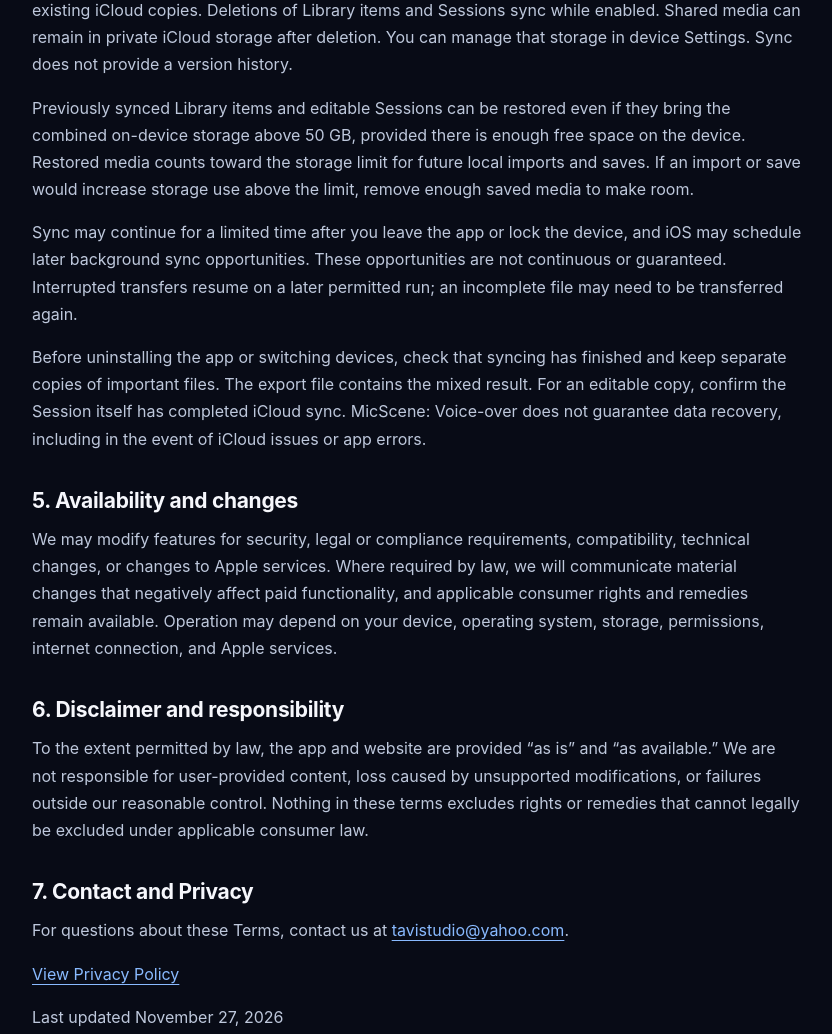
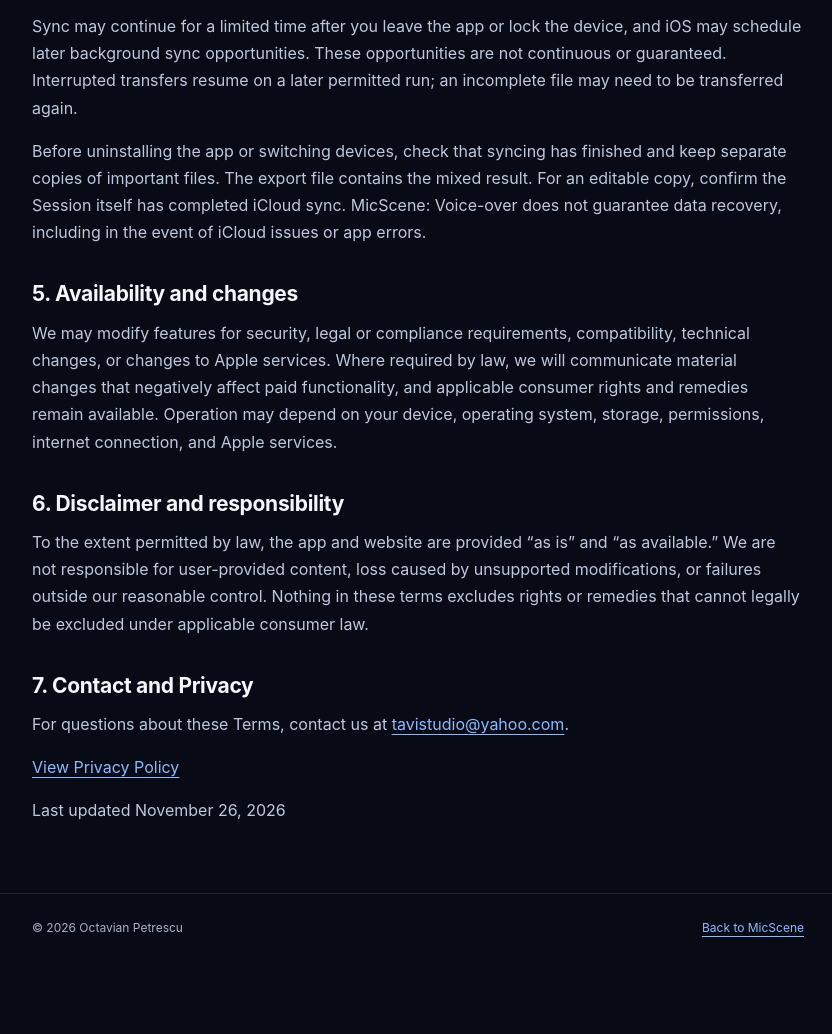
Before and after one commit to TaviStudio/micscene, a plain HTML site: page terms.html in a window 1280 px wide. Shown: the part 1809-2843 px from the top of the page, without its empty margins (222-1054 px from the left). After the commit the page ends 2771 px from the top, so only its background shows below. Drawn offline with Linux system fonts and the light colour scheme.

Commit message:
Restore MicScene Build 130 terms

```diff
--- a/terms.html
+++ b/terms.html
@@ -11,11 +11,10 @@
 <p>MicScene: Voice-over provides Full Track and Segments Voice-over modes. After recording, Full Track adjusts overall Voice and Original levels; Segments adjusts local levels at different positions. The modes are separate: only the selected mode is used for playback, saving, and export. Switching modes resets mix adjustments, including saved adjustments, after confirmation if changes exist. Your voice recording is kept. With no mix adjustments, switching is immediate. Reset Mix clears adjustments in the current mode after confirmation, keeping your voice recording. Resetting or switching modes stops playback and returns to the beginning. Previously saved Library mixes are updated only when you tap Save. Recording and mixing take place on your device. When recording stops or is interrupted, MicScene attempts to keep the captured audio in a recovery session. Saving creates or updates a separate Library mix while preserving the imported original. Exporting creates a separate output file. Video Format is stored per Library video and with local editable sessions. Original keeps the source frame; 9:16, 1:1, 4:5, and 16:9 offer Fit with black or blurred background, or Fill with centered cropping. New formats re-encode the picture up to 1080p, preserving the source color profile and SDR or HDR when supported. Video format metadata syncs with the video or editable Session when iCloud Sync is enabled.</p>
 <p>You remain responsible for the audio, video, recordings, Voice-over mixes, and titles you add, create, or export. Use content only as permitted by applicable law. Do not use MicScene: Voice-over to infringe copyright, privacy, publicity, or other rights; bypass technical restrictions; distribute unlawful material; or interfere with the app.</p>
 <h2>3. Free plan and Lifetime Pro</h2>
-<p>Library and Sessions share a 50 GB on-device limit for local imports and saves. The limit applies to all plans and includes media kept for session recovery. How much you can store depends on the free space on your device. Imports, saves, and exports also need enough free space for any temporary files they create. You can remove items or projects to make room. Saving a Voice-over mix to Library is free. The free plan includes 10 successful Voice-over exports on this device. Saving a mix to Library does not count as an export. Successful Voice-over sharing or saving to Files through the share sheet also counts as an export; exports of other saved Library media do not use this allowance. Cancelled or failed exports do not use a free export. Deleting items or sessions does not reset the export count. Lifetime Pro removes the Voice-over export limit through a one-time, non-consumable in-app purchase. Library access does not require Lifetime Pro. The price and applicable taxes are shown by Apple before purchase and may vary by storefront. Purchases are processed by Apple and are subject to Apple’s applicable terms and policies. Use Restore Purchases with the same Apple Account to restore an eligible purchase.</p>
+<p>Library has no item limit and saving Voice-over mixes to Library is free, subject to available device storage and normal technical limits. The free plan includes 10 successful Voice-over exports on this device. Saving a mix to Library does not count as an export. Successful Voice-over sharing or saving to Files through the share sheet also counts as an export; exports of other saved Library media do not use this allowance. Cancelled or failed exports do not use a free export. Deleting items or sessions does not reset the export count. Lifetime Pro removes the Voice-over export limit through a one-time, non-consumable in-app purchase. Library access does not require Lifetime Pro. The price and applicable taxes are shown by Apple before purchase and may vary by storefront. Purchases are processed by Apple and are subject to Apple’s applicable terms and policies. Use Restore Purchases with the same Apple Account to restore an eligible purchase.</p>
 <p>On the free plan, playback of Voice-over mixes is unavailable while iOS detects active screen recording or screen mirroring. This restriction applies in Voice-over, Full Screen, Library, Sessions, and video Format previews. Playback pauses without deleting your recordings, saved mixes, or edits. Stop screen capture, then press Play to continue. Original media without an added Voice-over and still screenshots are not affected by this restriction. The restriction does not apply with Lifetime Pro.</p>
 <h2>4. iCloud Sync</h2>
 <p>iCloud sync is off by default. Use the cloud button on Home to change your preference. MicScene stores the preference separately in your private iCloud database, including when content sync is off. Once a changed choice reaches iCloud, it can be restored to devices on the same iCloud account. When enabled and available, iCloud sync includes Library and editable Sessions, including the source, recorded voice, and saved mix and video format. The free Voice-over export count stays on the device. Sync requires internet access and sufficient iCloud space. On another device or after reinstalling, only completed transfers can be restored. Turning sync off preserves local data and existing iCloud copies. Deletions of Library items and Sessions sync while enabled. Shared media can remain in private iCloud storage after deletion. You can manage that storage in device Settings. Sync does not provide a version history.</p>
-<p>Previously synced Library items and editable Sessions can be restored even if they bring the combined on-device storage above 50 GB, provided there is enough free space on the device. Restored media counts toward the storage limit for future local imports and saves. If an import or save would increase storage use above the limit, remove enough saved media to make room.</p>
 <p>Sync may continue for a limited time after you leave the app or lock the device, and iOS may schedule later background sync opportunities. These opportunities are not continuous or guaranteed. Interrupted transfers resume on a later permitted run; an incomplete file may need to be transferred again.</p>
 <p>Before uninstalling the app or switching devices, check that syncing has finished and keep separate copies of important files. The export file contains the mixed result. For an editable copy, confirm the Session itself has completed iCloud sync. MicScene: Voice-over does not guarantee data recovery, including in the event of iCloud issues or app errors.</p>
 <h2>5. Availability and changes</h2>
@@ -25,5 +24,5 @@
 <h2>7. Contact and Privacy</h2>
 <p>For questions about these Terms, contact us at <a href="mailto:tavistudio@yahoo.com?subject=MicScene%3A%20Voice-over%20Terms">tavistudio@yahoo.com</a>.</p>
 <p><a href="privacy.html">View Privacy Policy</a></p>
-<p>Last updated November 27, 2026</p></article></main>
+<p>Last updated November 26, 2026</p></article></main>
 <footer><div class="wrap footrow"><span>© 2026 Octavian Petrescu</span><a href="./">Back to MicScene</a></div></footer></body></html>
```
